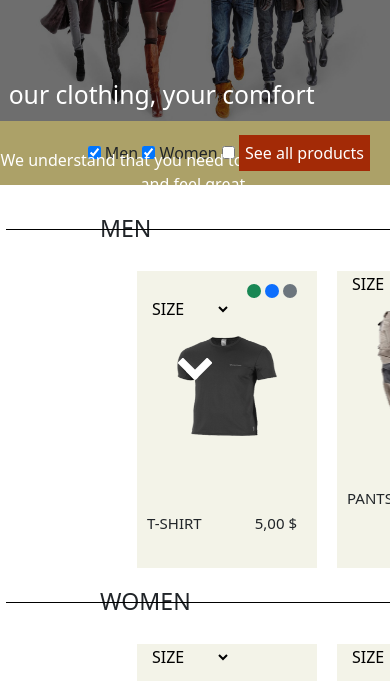
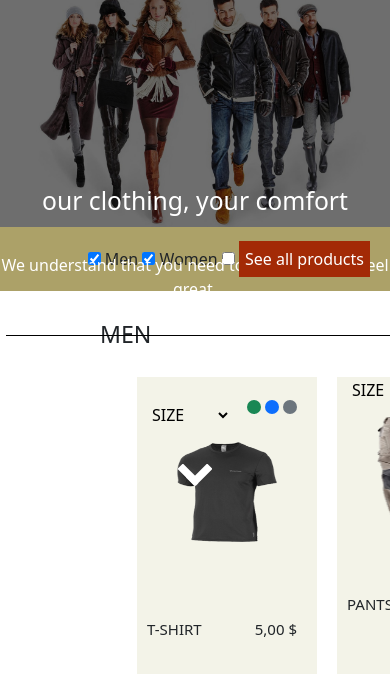
Before and after one commit to 254jack/Yolomi-Web, a plain HTML site: page index.html in a window 390 px wide. Shown: the part 129-810 px from the top of the page. Drawn offline with nearby package versions, Linux system fonts and the light colour scheme.

Commit message:
add css changes to github

```diff
--- a/css/stylels.css
+++ b/css/stylels.css
@@ -115,7 +115,6 @@
     width: 14px;
     height: 14px;
     transform: translate(70px, -17px);
-    transform: translate(70px, -27px)
 }
 
 #s-tshirt {
@@ -335,3 +334,18 @@ h3:before {
     transform: translateX(-50%);
     -webkit-transform: translateX(-50%);
 }
+
+@media only screen and (max-width:620px) {
+    .head,
+    .wording,
+    .social,
+    .menu,
+    .imgy,
+    .images,
+    .checkbox,
+    .about-us,
+    .column {
+        width: 100%;
+        height: min-content;
+    }
+}
```
